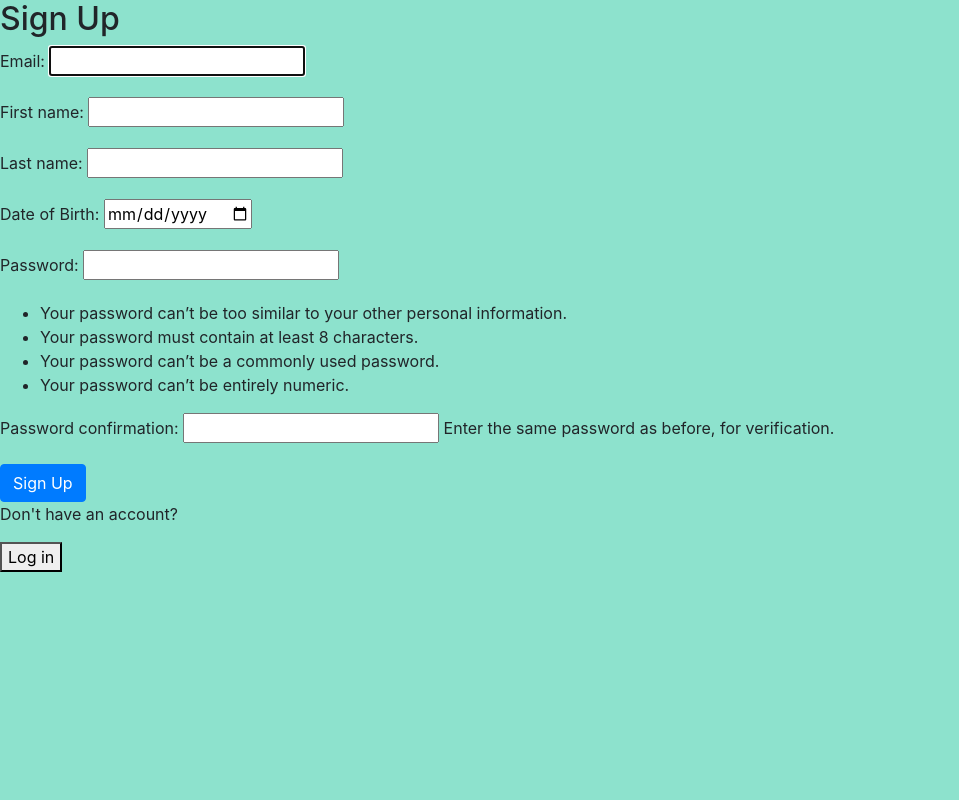
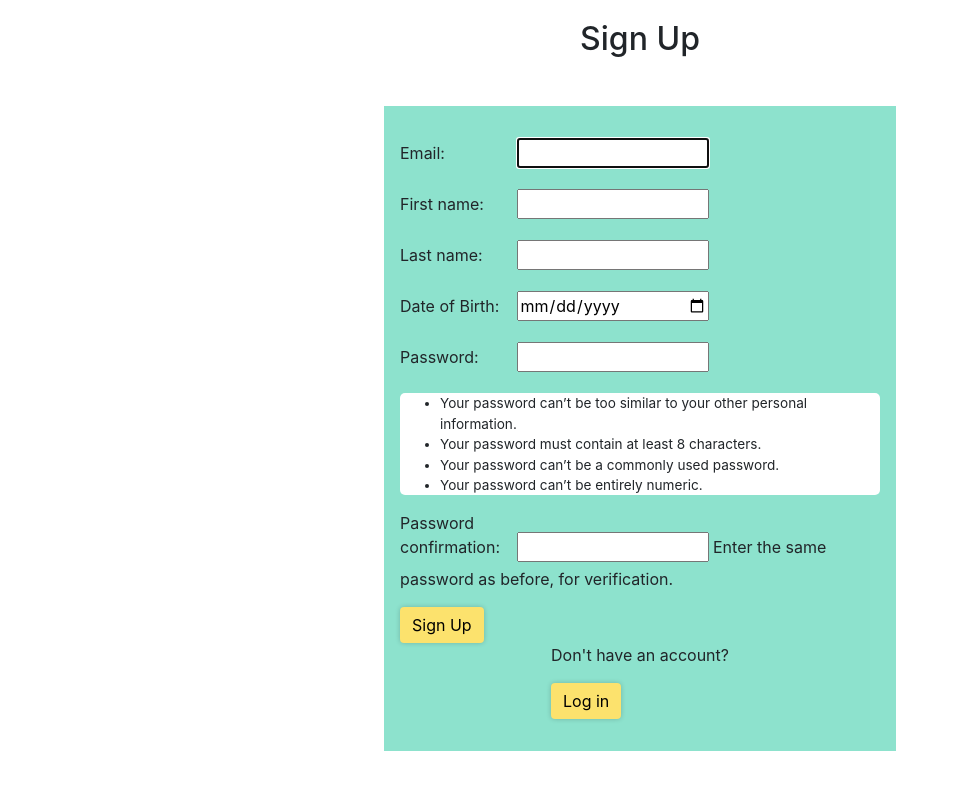
Before and after one commit to ileniadigital/HobbiesConnect, a Django app: page /signup/ in a window 1280 px wide. Shown: the whole page, without its empty margins (0-959 px from the left). Run offline with Django 3.2, Linux system fonts and the light colour scheme; some libraries are stand-ins or nearby versions.

Commit message:
did soem absic styling

```diff
--- a/api/static/style.css
+++ b/api/static/style.css
@@ -1,3 +1,47 @@
 body {
+  place-content: center;
+}
+
+h2 {
+  text-align: center;
+  padding-top: 1.25rem;
+}
+
+.container {
+  width: 40%;
   background-color: #8de2cd;
+  display: flex;
+  flex-direction: column;
+  align-items: center;
+  justify-content: center;
+  padding: 2rem;
+  margin-top: 3rem;
 }
+
+label {
+  width: 7rem;
+}
+
+input {
+  width: 12rem;
+}
+
+ul {
+  background-color: white;
+  border-radius: 0.3125rem;
+  width: 30rem;
+  font-size: 0.85rem;
+}
+.btn,
+.btn:hover,
+.btn:active {
+  background-color: #fce26d;
+  border: none;
+  color: black;
+  box-shadow: 0 0 0.3125rem 0 rgba(0, 0, 0, 0.2);
+}
+
+.btn:hover,
+.btn:active {
+  font-weight: bold;
+}
--- a/api/templates/signup.html
+++ b/api/templates/signup.html
@@ -9,13 +9,18 @@
 </head>
 <body>
     <h2>Sign Up</h2>
+    <div class="container">
         <form method="POST">
             {% csrf_token %}
             {{ form.as_p }}
             <button type="submit" class="btn btn-primary">Sign Up</button>
         </form>
+        <div class="login-button">
             <p>Don't have an account?</p>
             {% url 'login' as login_url %}
-    <button onclick="window.location.href='{{ login_url }}'">Log in</button>
+            <button onclick="window.location.href='{{ login_url }}'" class="btn btn-primary">Log in</button>
+        </div>
+    </div>
+
 </body>
 </html>
```
Lines whose indentation alone changed are shown as unchanged.
